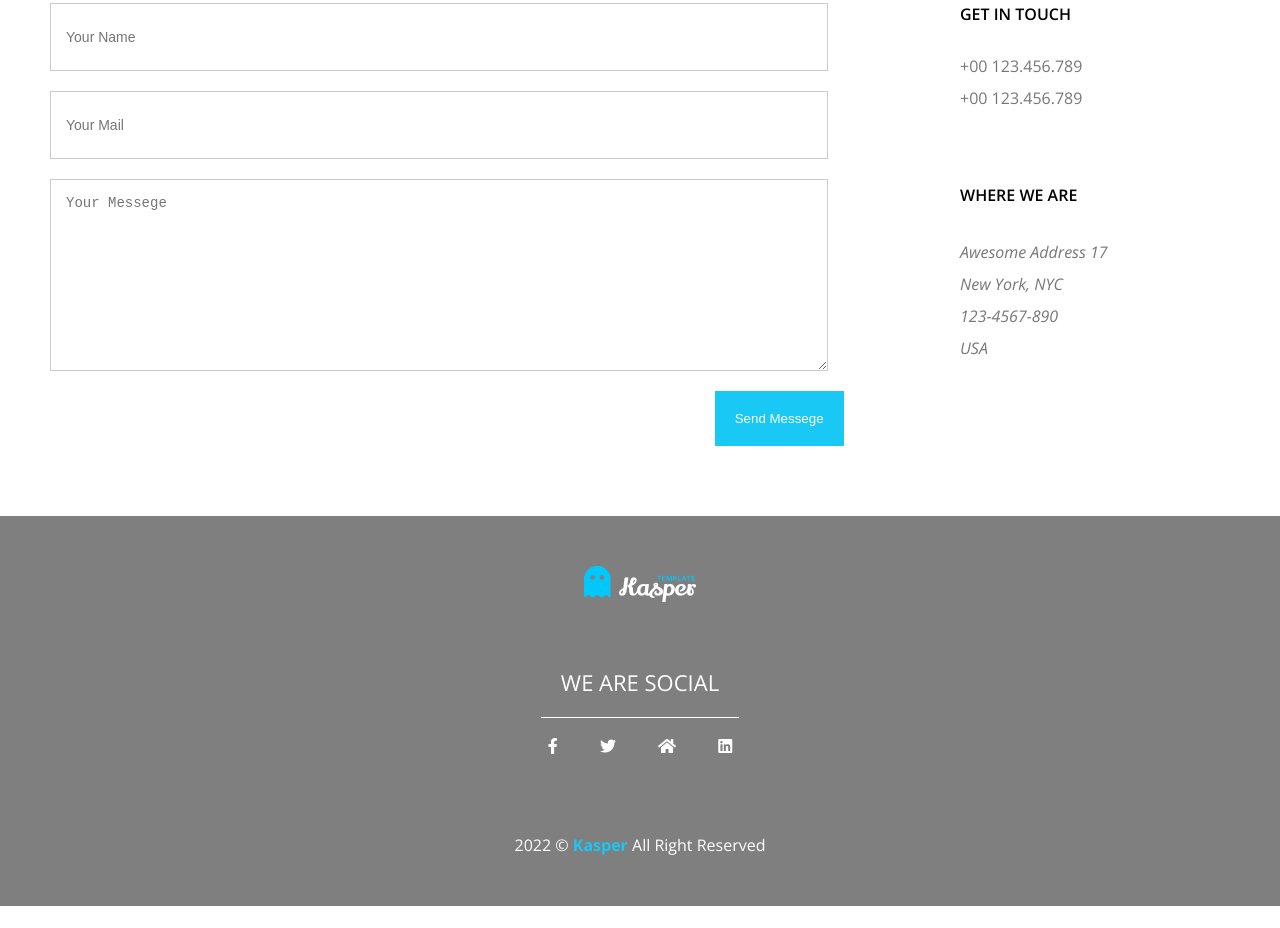
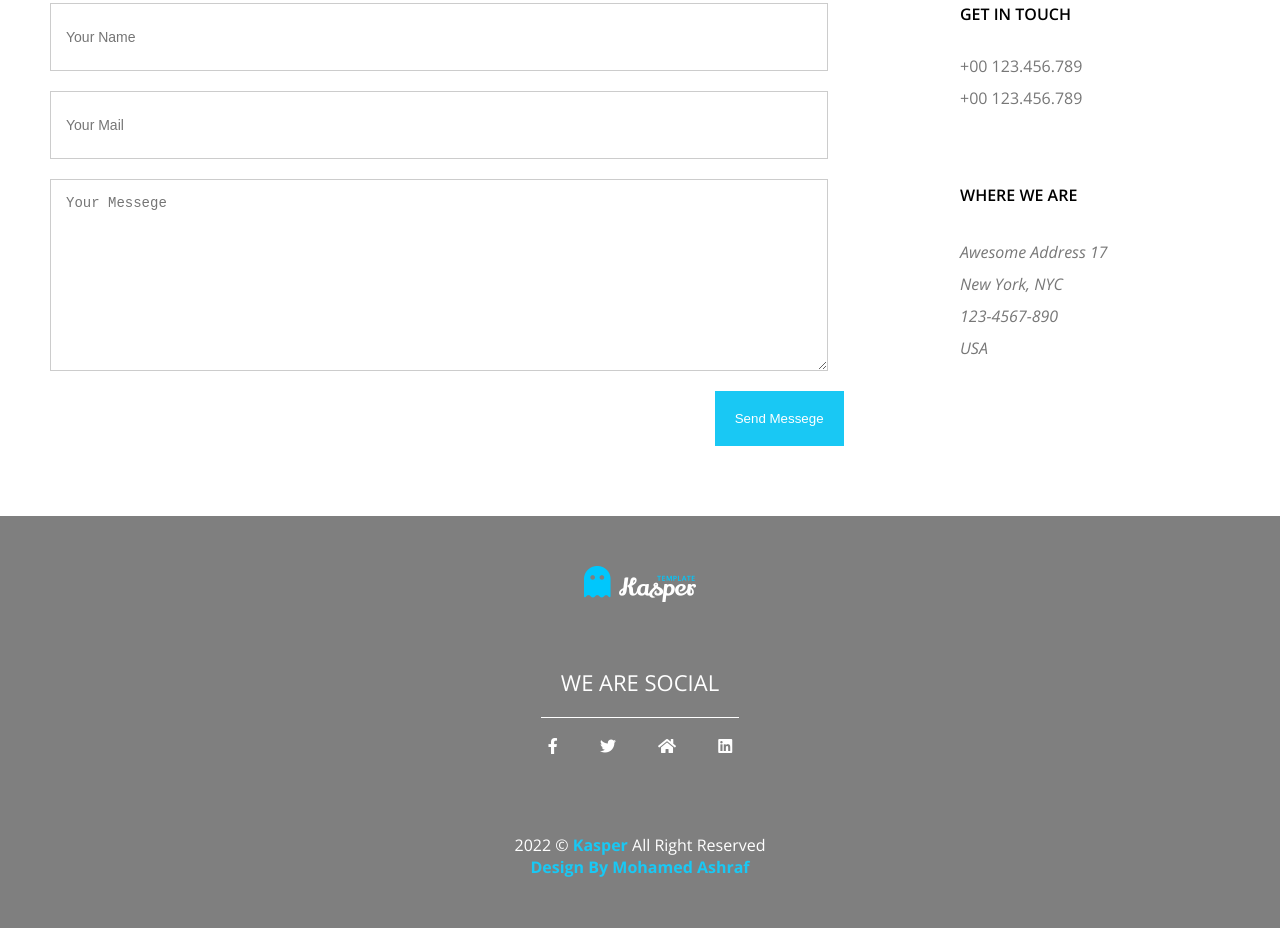
Before and after one commit to moamedashraf6/casper-template, a plain HTML site: page index.html in a window 1280 px wide. Shown: the part 6640-7568 px from the top of the page. Before the commit the page ends 7546 px from the top, so only its background shows below. Drawn offline with nearby package versions, Linux system fonts and the light colour scheme.

Commit message:
Update index.html

```diff
--- a/index.html
+++ b/index.html
@@ -459,7 +459,7 @@
           <i class="fas fa-home"></i>
           <i class="fab fa-linkedin"></i>
           </div>
-          <p>2022 &copy; <span>Kasper</span> All Right Reserved</p>
+          <p>2022 &copy; <span>Kasper</span> All Right Reserved <span><br>Design By Mohamed Ashraf</span></p>
       </div>
   </div>
     </div>
```
